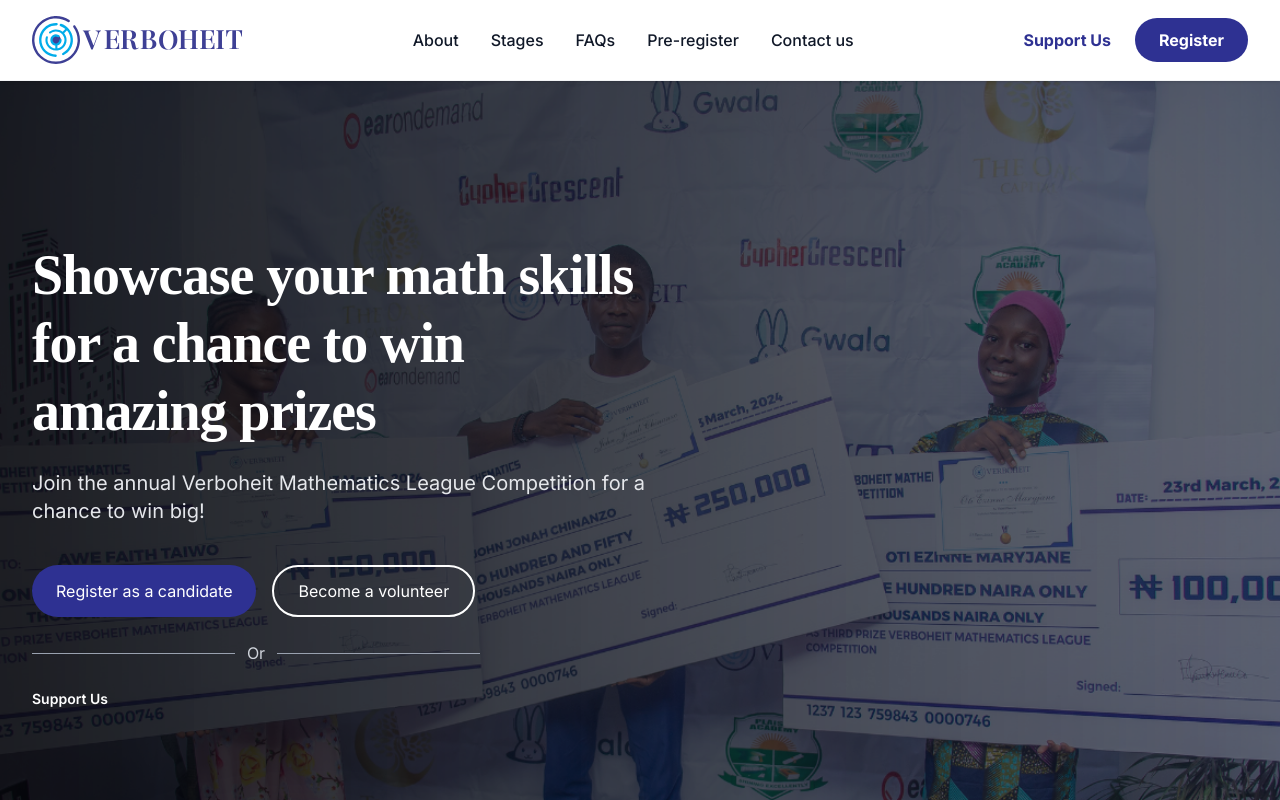
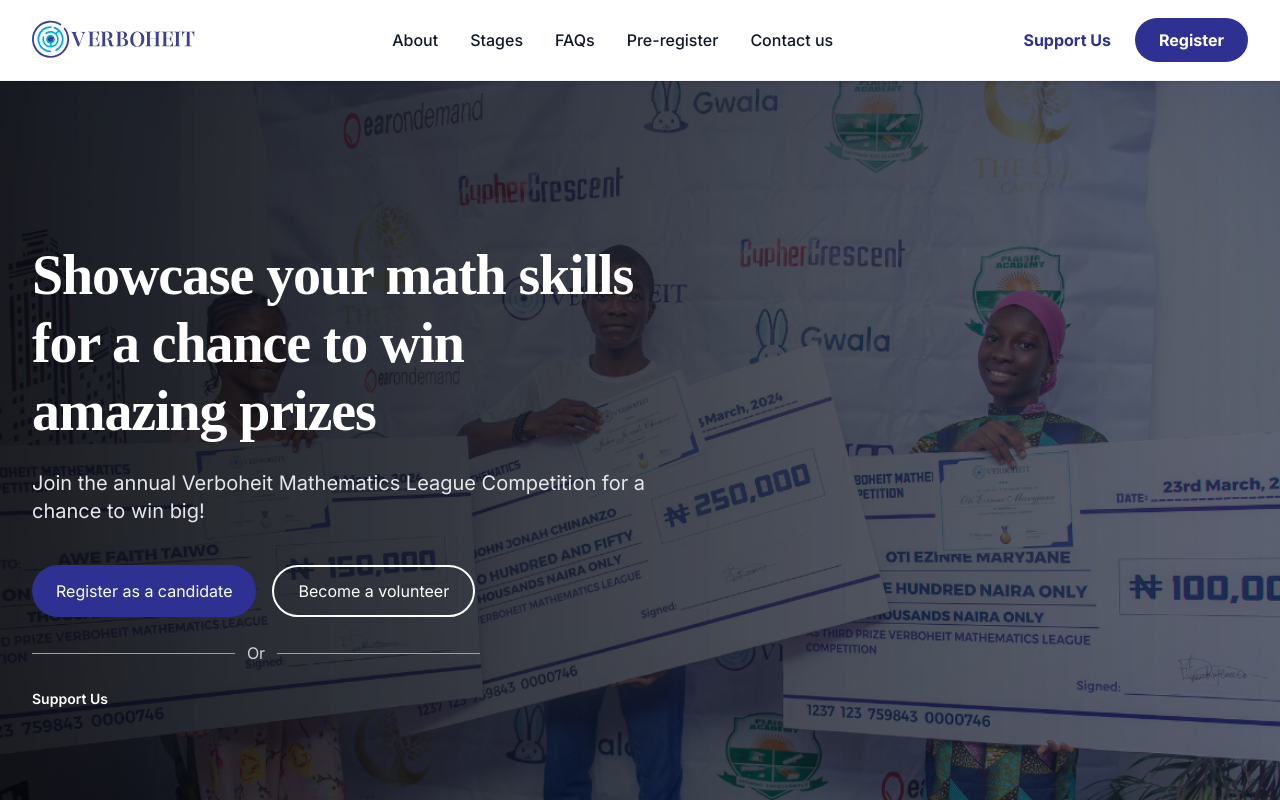
Before and after one commit to theolujay/vmlc-landing, a React (Vite) app: page / in a window 1280 px wide. Shown: the top 800 px of the page. Built offline with nearby package versions, Linux system fonts and the light colour scheme; a web font is replaced by a local one.

Commit message:
reduce logo size

```diff
--- a/src/components/Logo.tsx
+++ b/src/components/Logo.tsx
@@ -4,9 +4,9 @@ export default function Logo(props: SVGProps<SVGSVGElement>) {
   return (
     <svg
       {...props}
-      width="211"
-      height="48"
-      viewBox="0 0 211 48"
+      width="170"
+      height="50"
+      viewBox="0 0 220 50"
       fill="none"
       xmlns="http://www.w3.org/2000/svg"
     >
```
